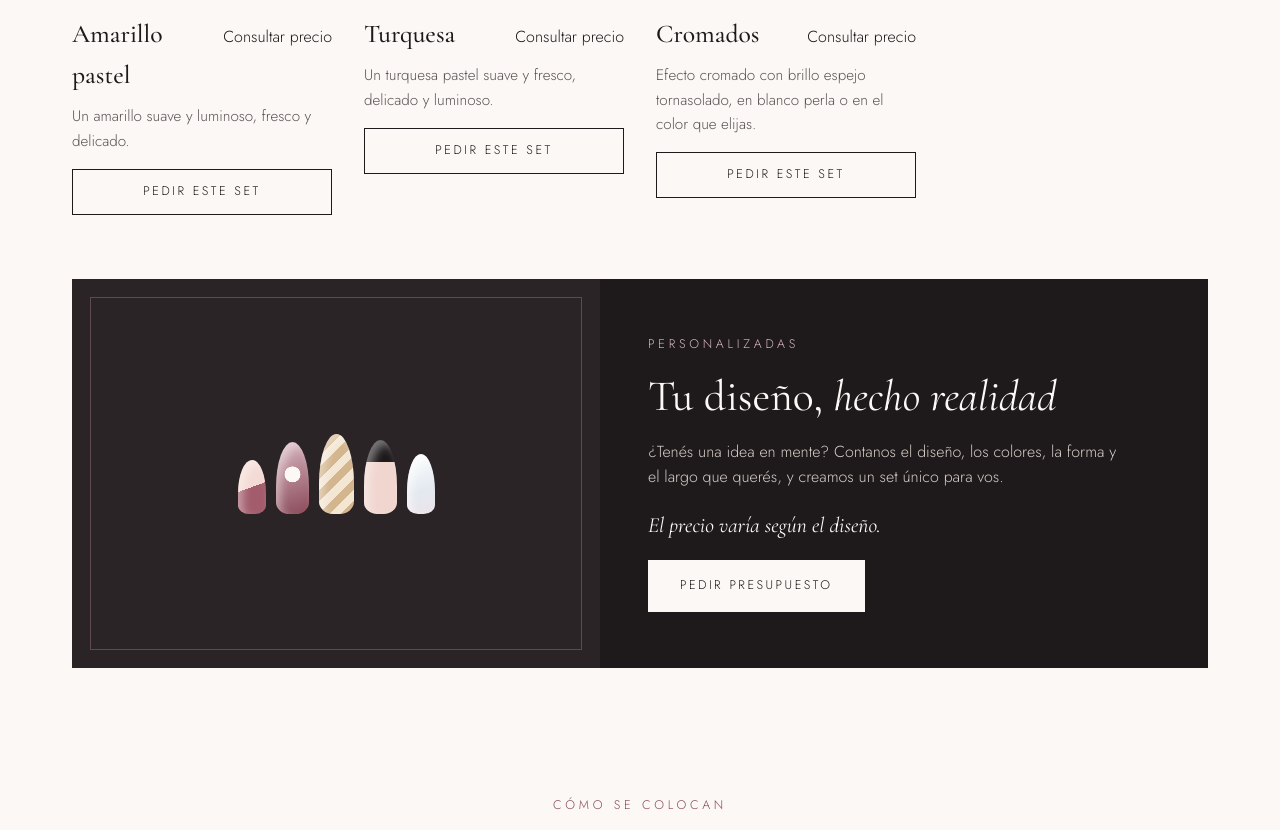
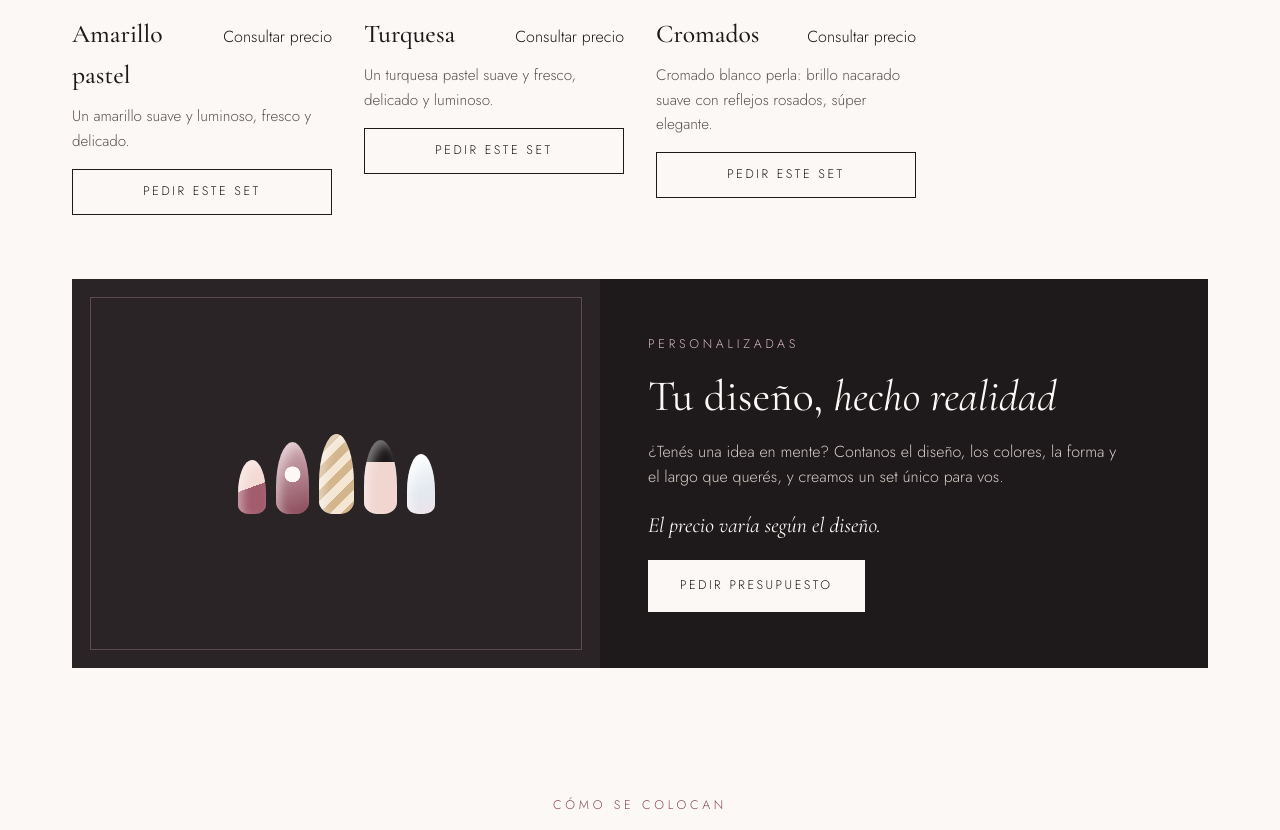
Before and after one commit to pilarinchaustialvarez-cloud/pili, a plain HTML site: page index.html in a window 1280 px wide. Shown: the part 1877-2707 px from the top of the page. Drawn offline with nearby package versions, Linux system fonts and the light colour scheme.

Commit message:
Cromados blanco perla
Co-Authored-By: Claude Opus 5.5 <noreply@anthropic.com>
Claude-Session: https://claude.ai/code/session_0139vD7MK8qAuBV582Hdbfkc

```diff
--- a/index.html
+++ b/index.html
@@ -192,7 +192,7 @@ footer a{color:#E3D8D4;margin-right:20px}
       <article class="card" >
         <div class="card-img" style="background:#fff"><img src="img/press-on-cromados.jpg" alt="Uñas press on cromados almendra" loading="lazy" style="width:100%;height:100%;object-fit:cover"></div>
         <div class="card-head"><h3>Cromados</h3><p class="price">Consultar precio</p></div>
-        <p class="card-desc">Efecto cromado con brillo espejo tornasolado, en blanco perla o en el color que elijas.</p>
+        <p class="card-desc">Cromado blanco perla: brillo nacarado suave con reflejos rosados, súper elegante.</p>
         <a class="btn btn-outline" href="https://wa.me/5491123651963?text=%C2%A1Hola%21%20Te%20hablo%20para%20hacerte%20un%20pedido%20de%20press%20on%20%F0%9F%92%85" target="_blank" rel="noopener">Pedir este set</a>
       </article>
 </div>
```
Also changed, not shown: img/press-on-cromados.jpg.
